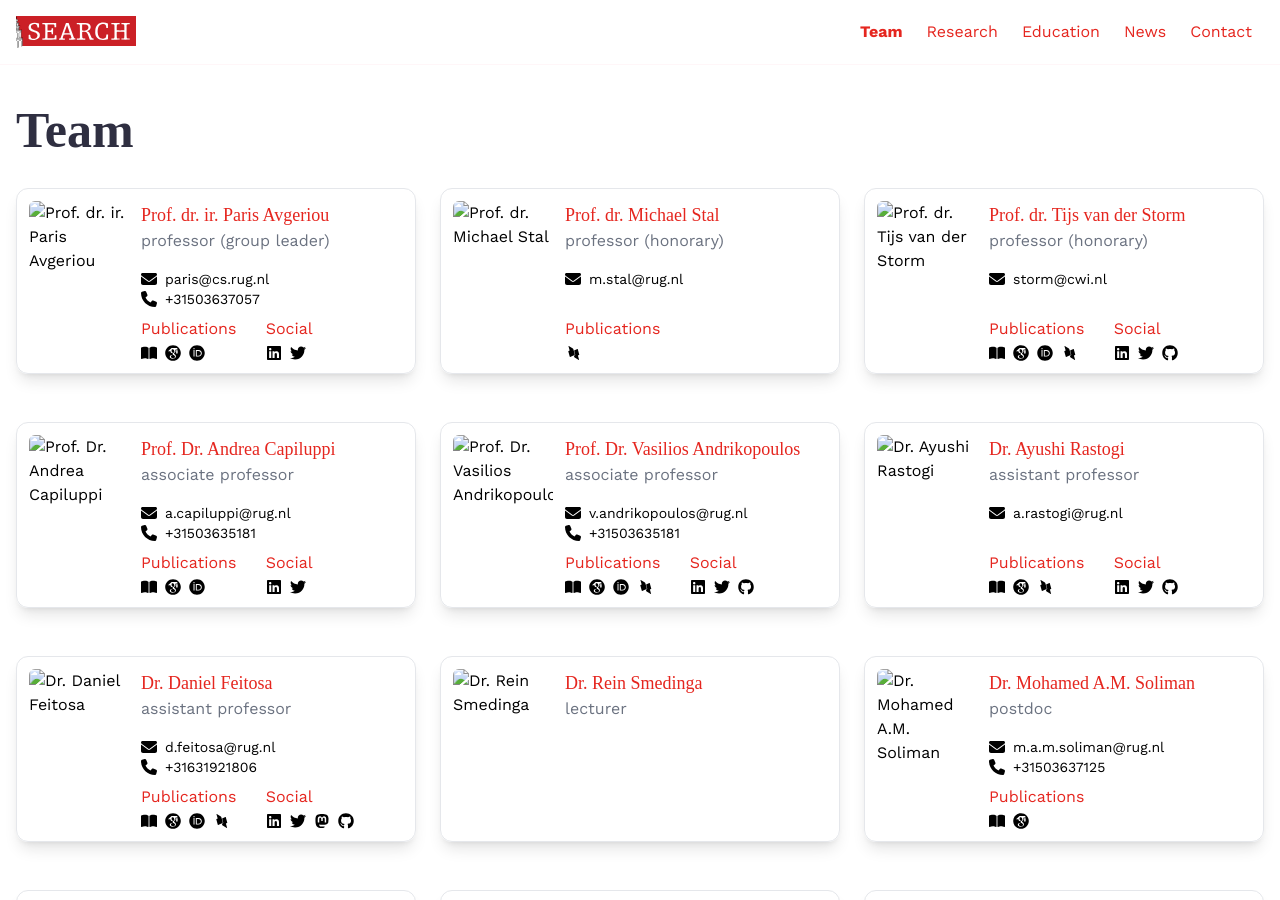
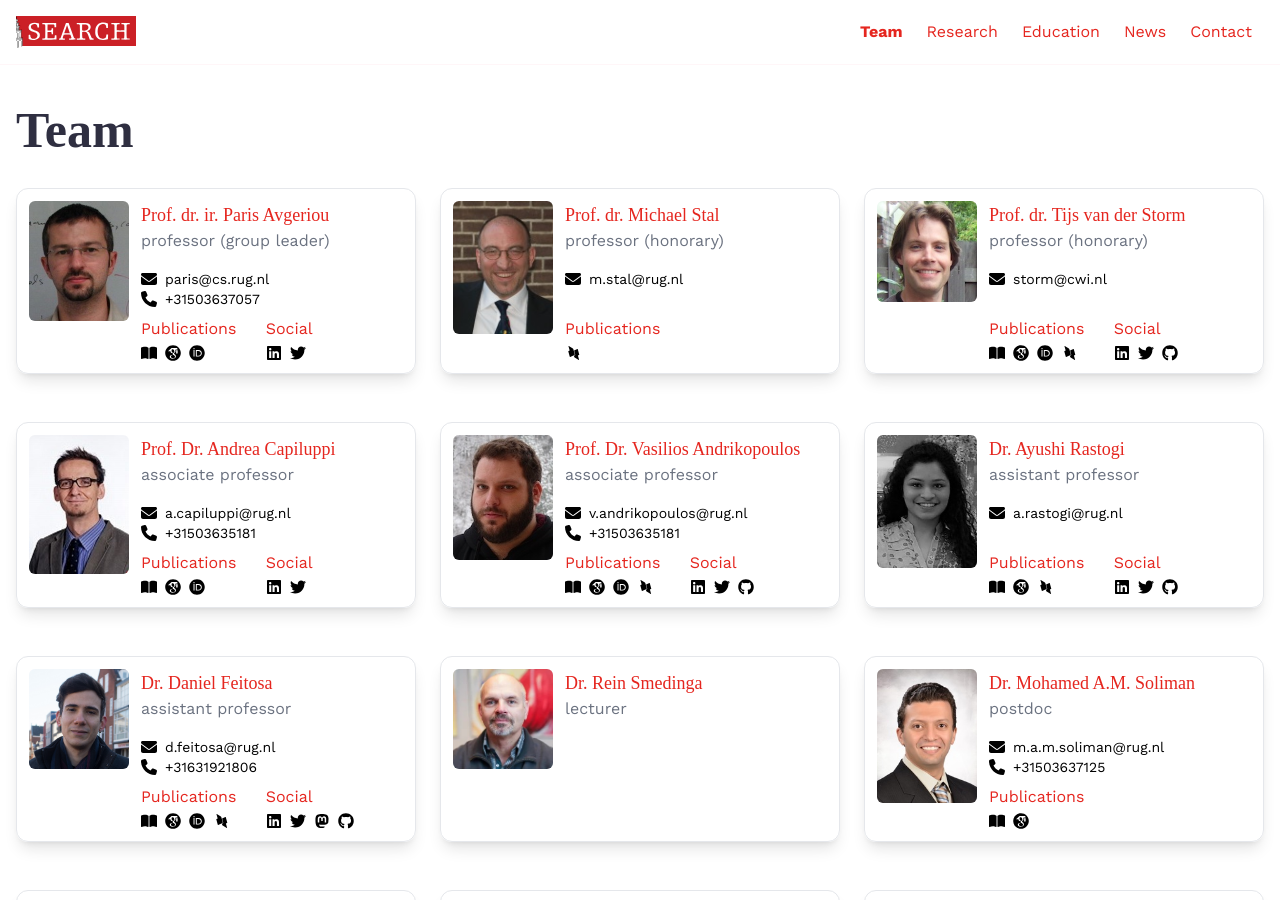
Before and after one commit to search-rug/search-rug.github.io, a Jekyll site: the page built from team.md, in a window 1280 px wide and 900 px high. Built offline with Jekyll 4.4.1, drawn with Linux system fonts in a browser that asks for light colours; nearby versions of some CDN libraries; some web fonts are replaced.

Commit message:
Revert "fix: not realtive urls anymore"
This reverts commit c5785ea8ad56a01d421497563d20b06f6b089d43.

```diff
--- a/_includes/team-card-compact.html
+++ b/_includes/team-card-compact.html
@@ -1,7 +1,7 @@
 <div class="flex flex-row items-center p-2 rounded-xl border shadow-lg bg-[color:var(--white-offset)]">
     <div class="w-24 h-24 rounded-full overflow-hidden mr-2">
         {% if member.image %}
-        <img alt="{{ member.title }}" class="w-full" src="{{ member.image }}" />
+        <img alt="{{ member.title }}" class="w-full" src="{{ member.image | relative_url }}" />
         {% else %}
         <img alt="{{ member.title }}" class="w-full" src="{{ site.team.default_avatar | relative_url }}" />
         {% endif %}
--- a/_includes/team-card.html
+++ b/_includes/team-card.html
@@ -7,7 +7,7 @@
         <img
           alt="{{ member.title }}"
           class="w-full rounded-md mb-0"
-          src="{{ member.image }}"
+          src="{{ member.image | relative_url }}"
           />
         {% else %}
         <img
```
